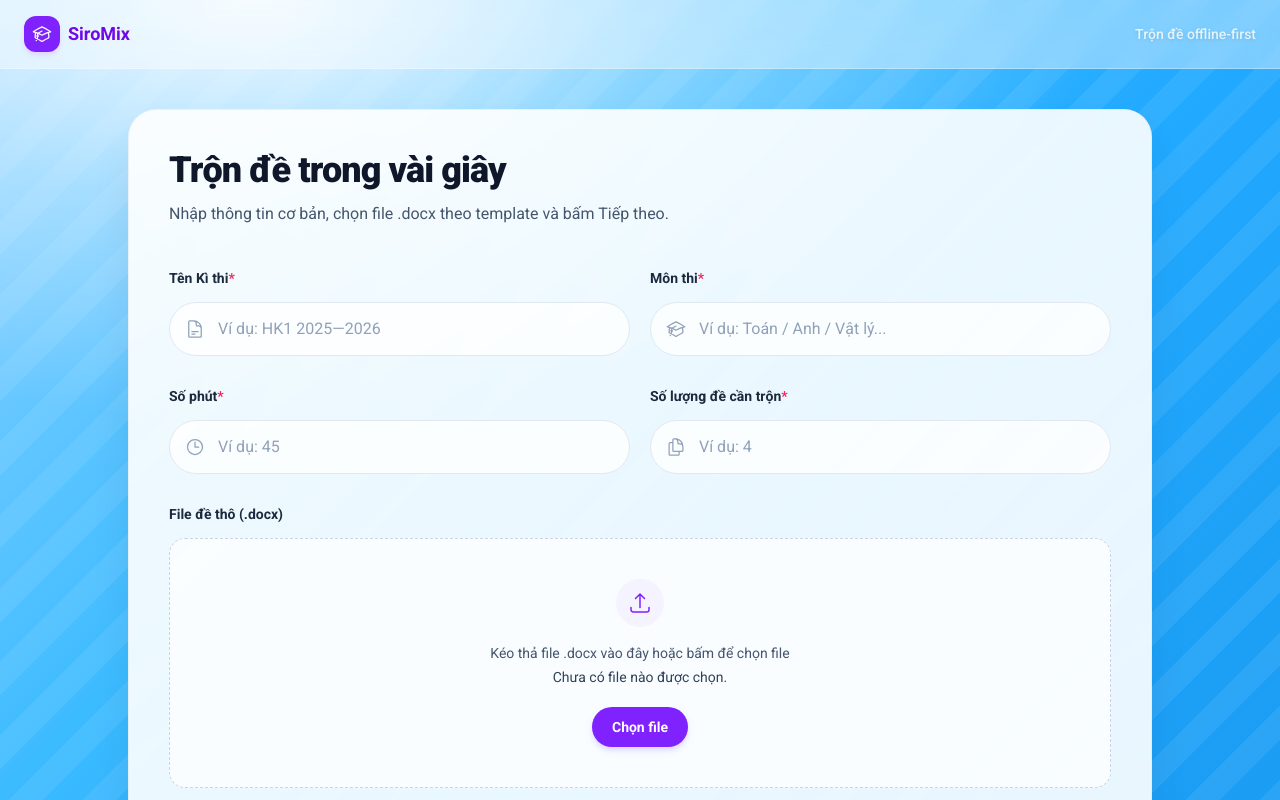
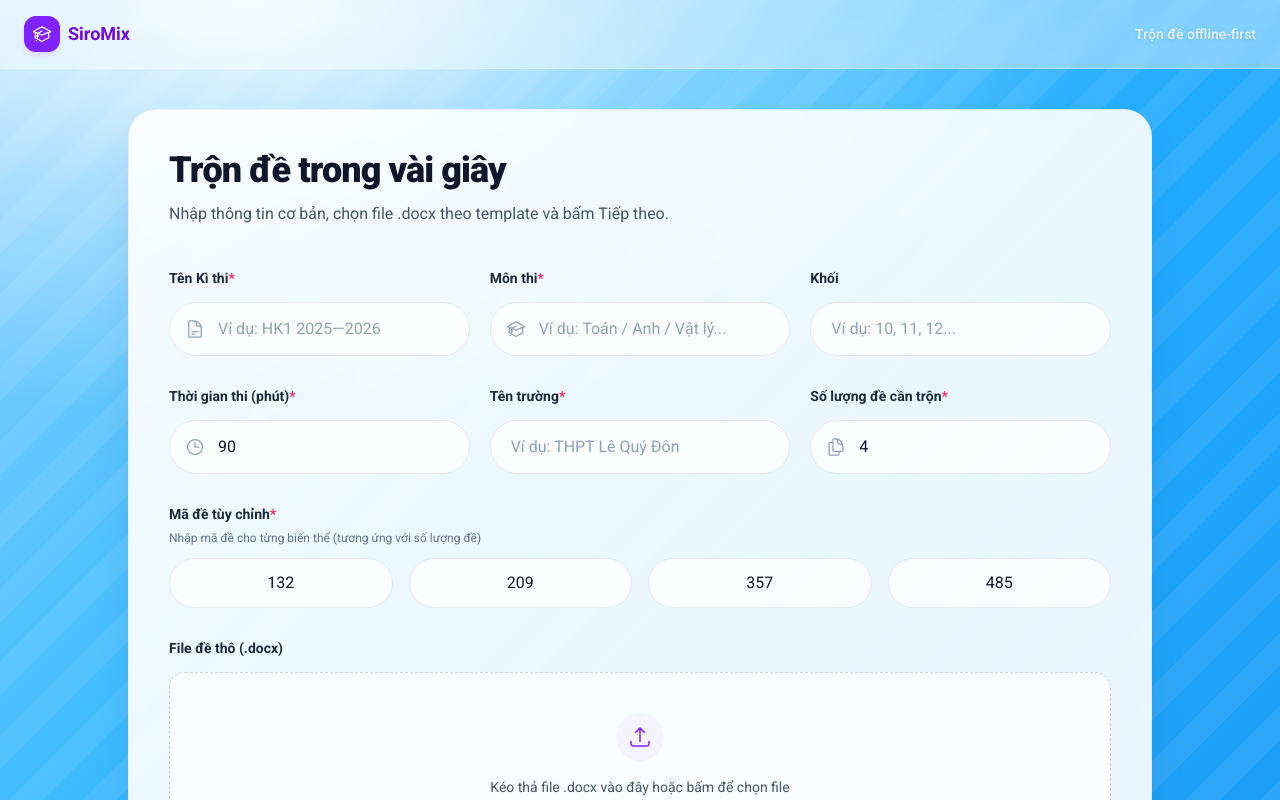
Before and after one commit to knt-work/siromix, a React (Vite) app in the folder apps/desktop/: page / in a window 1280 px wide. Shown: the top 800 px of the page. Built offline with nearby package versions, Linux system fonts and the light colour scheme.

Commit message:
Checkpint 2

```diff
--- a/apps/desktop/src/components/ErrorBoundary.tsx
+++ b/apps/desktop/src/components/ErrorBoundary.tsx
@@ -63,7 +63,7 @@ export class ErrorBoundary extends Component<Props, State> {
 
       // Default fallback UI
       return (
-        <div className="flex min-h-screen items-center justify-center bg-gradient-to-br from-red-50 to-orange-50 p-6">
+        <div className="flex min-h-screen items-center justify-center bg-linear-to-br from-red-50 to-orange-50 p-6">
           <div className="w-full max-w-2xl rounded-3xl border border-red-200 bg-white p-8 shadow-2xl">
             {/* Error Icon */}
             <div className="mb-6 flex justify-center">
@@ -83,7 +83,7 @@ export class ErrorBoundary extends Component<Props, State> {
             </p>
 
             {/* Error Details (dev mode) */}
-            {process.env.NODE_ENV === "development" && this.state.error && (
+            {import.meta.env.DEV && this.state.error && (
               <div className="mb-6 rounded-2xl bg-red-50 p-4">
                 <h2 className="mb-2 text-sm font-semibold text-red-800">
                   Chi tiết lỗi:
--- a/apps/desktop/src/constants/exam.ts
+++ b/apps/desktop/src/constants/exam.ts
@@ -89,3 +89,8 @@ export const DEFAULT_EXAM_METADATA = {
   subject: "",
   durationMinutes: DEFAULT_DURATION,
 } as const;
+
+/**
+ * Default exam codes for 4 variants
+ */
+export const DEFAULT_EXAM_CODES = ["132", "209", "357", "485"] as const;
--- a/apps/desktop/src/pages/MixStart/MixStartPage.tsx
+++ b/apps/desktop/src/pages/MixStart/MixStartPage.tsx
@@ -6,7 +6,8 @@ import { LoadingOverlay } from "../../components/LoadingOverlay";
 import { FlowNavigation } from "../../components/FlowNavigation";
 import { useExamAnalysis } from "../../hooks/useExamAnalysis";
 import { useMixStore } from "../../store/mixStore";
-import { ERROR_CODES, ERROR_MESSAGES } from "../../constants/exam";
+import type { ExamMetadata } from "../../store/mixStore";
+import { ERROR_CODES, ERROR_MESSAGES, DEFAULT_EXAM_CODES, DEFAULT_DURATION, DEFAULT_NUM_VARIANTS } from "../../constants/exam";
 import {
   AcademicCapIcon,
   ClockIcon,
@@ -24,15 +25,48 @@ export function MixStartPage() {
     jobId: cachedJobId,
     setSelectedFile,
     clearAnalysis,
+    setExamMetadata,
+    examMetadata: cachedMetadata,
   } = useMixStore();
 
   // Use custom hook for analysis
-  const { analyze, isAnalyzing, error: analysisError, clearError } = useExamAnalysis();
+  const { analyze, isAnalyzing, error: analysisError } = useExamAnalysis();
 
   const [hasFile, setHasFile] = useState(false);
   const [isErrorModalOpen, setIsErrorModalOpen] = useState(false);
   const [errorMessage, setErrorMessage] = useState<string | null>(null);
   const [sourcePath, setSourcePath] = useState<string | null>(null);
+
+  // Form state
+  const [examName, setExamName] = useState(cachedMetadata?.examName || "");
+  const [subject, setSubject] = useState(cachedMetadata?.subject || "");
+  const [gradeLevel, setGradeLevel] = useState(cachedMetadata?.gradeLevel || "");
+  const [duration, setDuration] = useState(String(cachedMetadata?.durationMinutes || DEFAULT_DURATION));
+  const [schoolName, setSchoolName] = useState(cachedMetadata?.schoolName || "");
+  const [numVariants, setNumVariants] = useState(String(cachedMetadata?.numVariants || DEFAULT_NUM_VARIANTS));
+  const [examCodes, setExamCodes] = useState<string[]>(
+    cachedMetadata?.customExamCodes || DEFAULT_EXAM_CODES.slice(0, DEFAULT_NUM_VARIANTS)
+  );
+
+  // Update exam codes array when numVariants changes
+  useEffect(() => {
+    const parsedNumVariants = parseInt(numVariants, 10);
+    if (isNaN(parsedNumVariants)) return;
+
+    if (parsedNumVariants !== examCodes.length) {
+      const newCodes = [...examCodes];
+      if (parsedNumVariants > examCodes.length) {
+        // Add more codes
+        for (let i = examCodes.length; i < parsedNumVariants; i++) {
+          newCodes.push(DEFAULT_EXAM_CODES[i] || String(100 + i));
+        }
+      } else {
+        // Remove excess codes
+        newCodes.length = parsedNumVariants;
+      }
+      setExamCodes(newCodes);
+    }
+  }, [numVariants, examCodes]);
 
   // Show analysis errors in modal
   useEffect(() => {
@@ -85,20 +119,83 @@ export function MixStartPage() {
 
         // Save to store
         setSelectedFile(selected);
-        return;
       }
+    } catch (error) {
+      console.error("Failed to pick file:", error);
+    }
+  };
 
-      // User bấm Hủy: không làm gì, coi như chưa chọn file
-    } catch (error) {
-      const message =
-        error instanceof Error ? error.message : String(error ?? "Unknown error");
-      setErrorMessage(message);
+  const validateAndSaveMetadata = () => {
+    // Validate mandatory fields
+    if (!examName.trim()) {
+      setErrorMessage("Vui lòng nhập tên kì thi.");
       setIsErrorModalOpen(true);
+      return false;
     }
+
+    if (!subject.trim()) {
+      setErrorMessage("Vui lòng nhập môn thi.");
+      setIsErrorModalOpen(true);
+      return false;
+    }
+
+    const parsedDuration = parseInt(duration, 10);
+    if (isNaN(parsedDuration) || parsedDuration < 1) {
+      setErrorMessage("Thời gian thi phải là số hợp lệ và lớn hơn 0.");
+      setIsErrorModalOpen(true);
+      return false;
+    }
+
+    if (!schoolName.trim()) {
+      setErrorMessage("Vui lòng nhập tên trường.");
+      setIsErrorModalOpen(true);
+      return false;
+    }
+
+    const parsedNumVariants = parseInt(numVariants, 10);
+    if (isNaN(parsedNumVariants) || parsedNumVariants < 1) {
+      setErrorMessage("Số lượng đề phải là số hợp lệ và lớn hơn 0.");
+      setIsErrorModalOpen(true);
+      return false;
+    }
+
+    // Validate exam codes
+    const trimmedCodes = examCodes.map(c => c.trim());
+    if (trimmedCodes.some(c => !c)) {
+      setErrorMessage("Vui lòng nhập đầy đủ mã đề.");
+      setIsErrorModalOpen(true);
+      return false;
+    }
+
+    // Check for duplicate exam codes
+    const uniqueCodes = new Set(trimmedCodes);
+    if (uniqueCodes.size !== trimmedCodes.length) {
+      setErrorMessage("Mã đề không được trùng nhau.");
+      setIsErrorModalOpen(true);
+      return false;
+    }
+
+    // Save metadata to store
+    const metadata: ExamMetadata = {
+      examName: examName.trim(),
+      subject: subject.trim(),
+      ...(gradeLevel.trim() && { gradeLevel: gradeLevel.trim() }),
+      durationMinutes: parsedDuration,
+      schoolName: schoolName.trim(),
+      numVariants: parsedNumVariants,
+      customExamCodes: trimmedCodes,
+    };
+    setExamMetadata(metadata);
+    return true;
   };
 
   const handleSubmit = async (event: FormEvent<HTMLFormElement>) => {
     event.preventDefault();
+
+    // Validate metadata first
+    if (!validateAndSaveMetadata()) {
+      return;
+    }
 
     if (!hasFile) {
       setErrorMessage(ERROR_MESSAGES[ERROR_CODES.NO_FILE_SELECTED]);
@@ -162,8 +259,8 @@ export function MixStartPage() {
                   </p>
 
                   <form className="mt-10 space-y-7" onSubmit={handleSubmit}>
-                    {/* Row 1: Tên kì thi + Môn thi */}
-                    <div className="grid grid-cols-1 gap-5 md:grid-cols-2">
+                    {/* Row 1: Tên kì thi + Môn thi + Khối */}
+                    <div className="grid grid-cols-1 gap-5 md:grid-cols-3">
                       <div>
                         <label className="text-sm font-semibold text-slate-800">
                           Tên Kì thi<span className="text-rose-500">*</span>
@@ -172,6 +269,8 @@ export function MixStartPage() {
                           <DocumentTextIcon className="pointer-events-none absolute left-4 top-1/2 h-5 w-5 -translate-y-1/2 text-slate-400" />
                           <input
                             type="text"
+                            value={examName}
+                            onChange={(e) => setExamName(e.target.value)}
                             placeholder="Ví dụ: HK1 2025—2026"
                             className="w-full rounded-full border border-slate-200 bg-white/80 py-3.5 pl-12 pr-5 text-slate-900 placeholder:text-slate-400 outline-none focus:border-violet-300 focus:ring-4 focus:ring-violet-100"
                           />
@@ -186,26 +285,60 @@ export function MixStartPage() {
                           <AcademicCapIcon className="pointer-events-none absolute left-4 top-1/2 h-5 w-5 -translate-y-1/2 text-slate-400" />
                           <input
                             type="text"
+                            value={subject}
+                            onChange={(e) => setSubject(e.target.value)}
                             placeholder="Ví dụ: Toán / Anh / Vật lý..."
                             className="w-full rounded-full border border-slate-200 bg-white/80 py-3.5 pl-12 pr-5 text-slate-900 placeholder:text-slate-400 outline-none focus:border-violet-300 focus:ring-4 focus:ring-violet-100"
                           />
                         </div>
                       </div>
+
+                      <div>
+                        <label className="text-sm font-semibold text-slate-800">
+                          Khối
+                        </label>
+                        <div className="relative mt-3">
+                          <input
+                            type="text"
+                            value={gradeLevel}
+                            onChange={(e) => setGradeLevel(e.target.value)}
+                            placeholder="Ví dụ: 10, 11, 12..."
+                            className="w-full rounded-full border border-slate-200 bg-white/80 py-3.5 px-5 text-slate-900 placeholder:text-slate-400 outline-none focus:border-violet-300 focus:ring-4 focus:ring-violet-100"
+                          />
+                        </div>
+                      </div>
                     </div>
 
-                    {/* Row 2: Số phút + Số lượng đề cần trộn */}
-                    <div className="grid grid-cols-1 gap-5 md:grid-cols-2">
+                    {/* Row 2: Thời gian thi + Tên trường + Số lượng đề */}
+                    <div className="grid grid-cols-1 gap-5 md:grid-cols-3">
                       <div>
                         <label className="text-sm font-semibold text-slate-800">
-                          Số phút<span className="text-rose-500">*</span>
+                          Thời gian thi (phút)<span className="text-rose-500">*</span>
                         </label>
                         <div className="relative mt-3">
                           <ClockIcon className="pointer-events-none absolute left-4 top-1/2 h-5 w-5 -translate-y-1/2 text-slate-400" />
                           <input
                             type="number"
                             min={1}
+                            value={duration}
+                            onChange={(e) => setDuration(e.target.value)}
                             placeholder="Ví dụ: 45"
                             className="w-full rounded-full border border-slate-200 bg-white/80 py-3.5 pl-12 pr-5 text-slate-900 placeholder:text-slate-400 outline-none focus:border-violet-300 focus:ring-4 focus:ring-violet-100"
+                          />
+                        </div>
+                      </div>
+
+                      <div>
+                        <label className="text-sm font-semibold text-slate-800">
+                          Tên trường<span className="text-rose-500">*</span>
+                        </label>
+                        <div className="relative mt-3">
+                          <input
+                            type="text"
+                            value={schoolName}
+                            onChange={(e) => setSchoolName(e.target.value)}
+                            placeholder="Ví dụ: THPT Lê Quý Đôn"
+                            className="w-full rounded-full border border-slate-200 bg-white/80 py-3.5 px-5 text-slate-900 placeholder:text-slate-400 outline-none focus:border-violet-300 focus:ring-4 focus:ring-violet-100"
                           />
                         </div>
                       </div>
@@ -219,10 +352,39 @@ export function MixStartPage() {
                           <input
                             type="number"
                             min={1}
+                            value={numVariants}
+                            onChange={(e) => setNumVariants(e.target.value)}
                             placeholder="Ví dụ: 4"
                             className="w-full rounded-full border border-slate-200 bg-white/80 py-3.5 pl-12 pr-5 text-slate-900 placeholder:text-slate-400 outline-none focus:border-violet-300 focus:ring-4 focus:ring-violet-100"
                           />
                         </div>
+                      </div>
+                    </div>
+
+                    {/* Row 4: Mã đề tùy chỉnh */}
+                    <div>
+                      <label className="text-sm font-semibold text-slate-800">
+                        Mã đề tùy chỉnh<span className="text-rose-500">*</span>
+                      </label>
+                      <p className="mt-1 text-xs text-slate-500">
+                        Nhập mã đề cho từng biến thể (tương ứng với số lượng đề)
+                      </p>
+                      <div className="mt-3 grid grid-cols-2 gap-4 md:grid-cols-4">
+                        {examCodes.map((code, idx) => (
+                          <div key={idx} className="relative">
+                            <input
+                              type="text"
+                              value={code}
+                              onChange={(e) => {
+                                const newCodes = [...examCodes];
+                                newCodes[idx] = e.target.value;
+                                setExamCodes(newCodes);
+                              }}
+                              placeholder={`Mã đề ${idx + 1}`}
+                              className="w-full rounded-full border border-slate-200 bg-white/80 py-3 px-4 text-center text-slate-900 placeholder:text-slate-400 outline-none focus:border-violet-300 focus:ring-4 focus:ring-violet-100"
+                            />
+                          </div>
+                        ))}
                       </div>
                     </div>
 
--- a/apps/desktop/src/pages/Preview/PreviewPage.tsx
+++ b/apps/desktop/src/pages/Preview/PreviewPage.tsx
@@ -15,7 +15,7 @@ export const PreviewPage: FC = () => {
   const navigate = useNavigate();
 
   // Use Zustand store
-  const { parsedData: cachedParsedData, setParsedData, setMixedExams, numVariants } = useMixStore();
+  const { parsedData: cachedParsedData, setParsedData, setMixedExams, numVariants, examMetadata } = useMixStore();
 
   const [parsed, setParsed] = useState<ParsedDoc | null>(null);
   const [loading, setLoading] = useState<boolean>(true);
@@ -146,19 +146,35 @@ export const PreviewPage: FC = () => {
               <div className="mt-6 space-y-3 rounded-2xl bg-slate-50 p-5">
                 <div className="flex justify-between text-sm">
                   <span className="font-medium text-slate-700">Tên kì thi:</span>
-                  <span className="font-semibold text-slate-900">Thi giữa kì I - 2024</span>
+                  <span className="font-semibold text-slate-900">{examMetadata?.examName || "—"}</span>
                 </div>
                 <div className="flex justify-between text-sm">
                   <span className="font-medium text-slate-700">Môn thi:</span>
-                  <span className="font-semibold text-slate-900">Toán học</span>
+                  <span className="font-semibold text-slate-900">{examMetadata?.subject || "—"}</span>
+                </div>
+                {examMetadata?.gradeLevel && (
+                  <div className="flex justify-between text-sm">
+                    <span className="font-medium text-slate-700">Khối:</span>
+                    <span className="font-semibold text-slate-900">{examMetadata.gradeLevel}</span>
+                  </div>
+                )}
+                <div className="flex justify-between text-sm">
+                  <span className="font-medium text-slate-700">Thời gian thi:</span>
+                  <span className="font-semibold text-slate-900">{examMetadata?.durationMinutes || "—"} phút</span>
                 </div>
                 <div className="flex justify-between text-sm">
-                  <span className="font-medium text-slate-700">Số phút:</span>
-                  <span className="font-semibold text-slate-900">90 phút</span>
+                  <span className="font-medium text-slate-700">Tên trường:</span>
+                  <span className="font-semibold text-slate-900">{examMetadata?.schoolName || "—"}</span>
                 </div>
                 <div className="flex justify-between text-sm">
                   <span className="font-medium text-slate-700">Số đề cần trộn:</span>
                   <span className="font-semibold text-slate-900">{numVariants} đề</span>
+                </div>
+                <div className="flex justify-between text-sm">
+                  <span className="font-medium text-slate-700">Mã đề:</span>
+                  <span className="font-semibold text-slate-900">
+                    {examMetadata?.customExamCodes?.join(", ") || "—"}
+                  </span>
                 </div>
               </div>
 
@@ -228,7 +244,7 @@ export const PreviewPage: FC = () => {
                       {/* Question List - Temporarily disabled virtualization for debugging */}
                       <div className="mt-8 space-y-6">
                         {parsed.questions && parsed.questions.length > 0 ? (
-                          parsed.questions.map((q, idx) => (
+                          parsed.questions.map((q) => (
                             <div
                               key={q.number}
                               className="rounded-2xl bg-white p-5 shadow-sm ring-1 ring-slate-200"
--- a/apps/desktop/src/store/mixStore.ts
+++ b/apps/desktop/src/store/mixStore.ts
@@ -27,6 +27,17 @@ type ParsedDoc = {
   questions: Question[];
 };
 
+// Exam metadata
+export interface ExamMetadata {
+  examName: string;
+  subject: string;
+  gradeLevel?: string; // Khối (optional)
+  durationMinutes: number;
+  schoolName: string; // Tên trường (mandatory)
+  numVariants: number;
+  customExamCodes: string[];
+}
+
 interface MixState {
   // Current selected file path
   selectedFilePath: string | null;
@@ -43,7 +54,10 @@ interface MixState {
   // Mixed exams data
   mixedExams: MixedExam[] | null;
 
-  // Number of exam variants
+  // Exam metadata
+  examMetadata: ExamMetadata | null;
+
+  // Number of exam variants (deprecated - use examMetadata.numVariants)
   numVariants: number;
 
   // Actions
@@ -53,6 +67,7 @@ interface MixState {
   setIsAnalyzing: (analyzing: boolean) => void;
   setMixedExams: (exams: MixedExam[] | null) => void;
   setNumVariants: (num: number) => void;
+  setExamMetadata: (metadata: ExamMetadata) => void;
 
   // Clear all data (e.g., when selecting a new file)
   clearAnalysis: () => void;
@@ -70,6 +85,7 @@ export const useMixStore = create<MixState>()(
       parsedData: null,
       isAnalyzing: false,
       mixedExams: null,
+      examMetadata: null,
       numVariants: DEFAULT_NUM_VARIANTS,
 
       // Actions
@@ -85,6 +101,8 @@ export const useMixStore = create<MixState>()(
 
       setNumVariants: (num) => set({ numVariants: num }),
 
+      setExamMetadata: (metadata) => set({ examMetadata: metadata, numVariants: metadata.numVariants }),
+
       clearAnalysis: () =>
         set({
           jobId: null,
@@ -96,9 +114,7 @@ export const useMixStore = create<MixState>()(
         set({
           selectedFilePath: null,
           jobId: null,
-          parsedData: null,
-          isAnalyzing: false,
-          mixedExams: null,
+          examMetadata: null,
           numVariants: DEFAULT_NUM_VARIANTS,
         }),
     }),
@@ -110,6 +126,7 @@ export const useMixStore = create<MixState>()(
         jobId: state.jobId,
         parsedData: state.parsedData,
         mixedExams: state.mixedExams,
+        examMetadata: state.examMetadata,
         numVariants: state.numVariants,
       }),
     }
```
Also changed, not shown: 1 other file (tests, documents, lock files or other folders).
